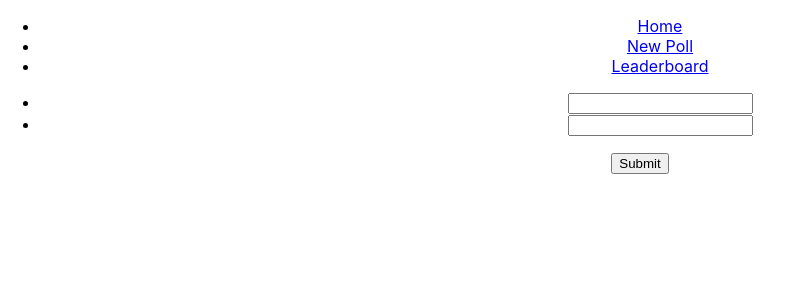
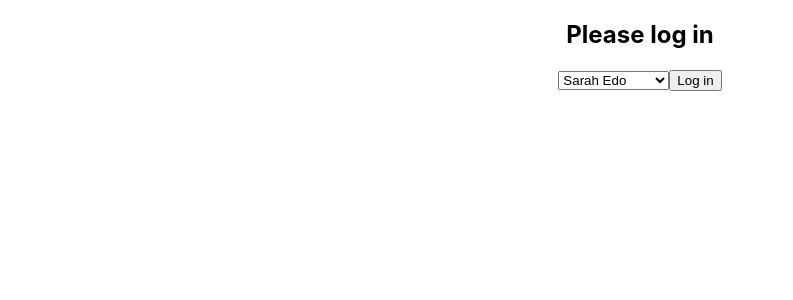
Before and after one commit to krzysztofwasilewski/would-you-rather, a React (Create React App) app: page /add in a window 1280 px wide. Shown: the top 300 px of the page, without its empty margins (0-793 px from the left). Built offline with nearby package versions, Linux system fonts and the light colour scheme.

Commit message:
feat: Add Log-in flow
Added login screen logic.

```diff
--- a/src/components/App.js
+++ b/src/components/App.js
@@ -8,6 +8,7 @@ import {BrowserRouter as Router, Route} from 'react-router-dom';
 import Home from './Home';
 import NewPoll from './NewPoll';
 import Leaderboard from './LeaderBoard';
+import Login from './Login';
 
 class App extends Component {
   componentDidMount() {
@@ -16,6 +17,7 @@ class App extends Component {
   render() {
     return (
       <div className='App'>
+        {this.props.authedUser ? (
           <Router>
             <>
               <Header />
@@ -28,12 +30,20 @@ class App extends Component {
               </Route>
             </>
           </Router>
+        ) : (
+          <Login />
+        )}
       </div>
     );
   }
 }
 App.propTypes = {
-  dispatch: PropTypes.func.isRequired
+  dispatch: PropTypes.func.isRequired,
+  authedUser: PropTypes.string
 };
 
-export default connect()(App);
+function mapStateToProps({authedUser}) {
+  return {authedUser};
+}
+
+export default connect(mapStateToProps)(App);
--- a/src/components/Home.js
+++ b/src/components/Home.js
@@ -1,6 +1,6 @@
 import React from 'react';
 import PropTypes from 'prop-types';
-import {Route, NavLink} from 'react-router-dom';
+import {NavLink} from 'react-router-dom';
 import AnsweredPollList from './AnsweredPollList';
 import UnansweredPollList from './UnansweredPollList';
 
--- a/src/components/Login.js
+++ b/src/components/Login.js
@@ -1,11 +1,56 @@
-import React, { Component } from 'react'
-import PropTypes from 'prop-types'
-
+import React, {Component} from 'react';
+import PropTypes from 'prop-types';
+import {connect} from 'react-redux';
+import {map, partialRight, pick} from 'lodash';
+import {logIn} from '../actions/authedUser';
 
 class Login extends Component {
-    render() {
-        return <div>Login</div>
-    }
+  state = {
+    user: ''
+  };
+  handleChange = e => this.setState({user: e.target.value});
+  render() {
+    return (
+      <div>
+        <h2>Please log in</h2>
+        <form
+          onSubmit={e => {
+            this.props.logIn(this.state.user);
+            e.preventDefault();
+          }}
+        >
+          <select value={this.state.user} onChange={this.handleChange}>
+            {this.props.users.map(({name, id}) => (
+              <option key={id} value={id}>
+                {name}
+              </option>
+            ))}
+          </select>
+          <button>Log in</button>
+        </form>
+      </div>
+    );
+  }
 }
 
-export default Login;
+Login.propTypes = {
+  users: PropTypes.arrayOf(
+    PropTypes.shape({
+      id: PropTypes.string.isRequired,
+      name: PropTypes.string.isRequired
+    })
+  ).isRequired,
+  logIn: PropTypes.func.isRequired
+};
+function mapStateToProps({users}) {
+  const picker = partialRight(pick, ['id', 'name']);
+  return {
+    users: map(users, picker)
+  };
+}
+
+const mapDispatchToProps = {
+  logIn
+};
+
+export default connect(mapStateToProps, mapDispatchToProps)(Login);
```
Lines whose indentation alone changed are shown as unchanged.
